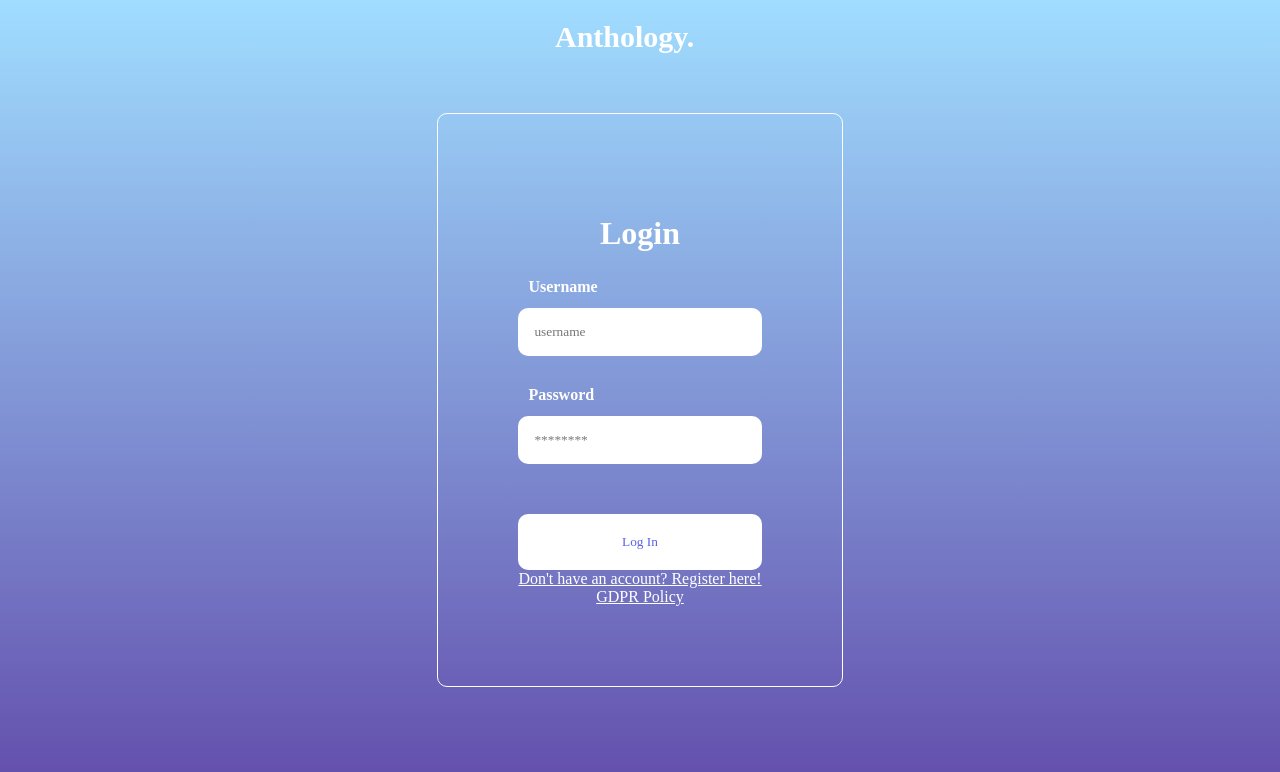
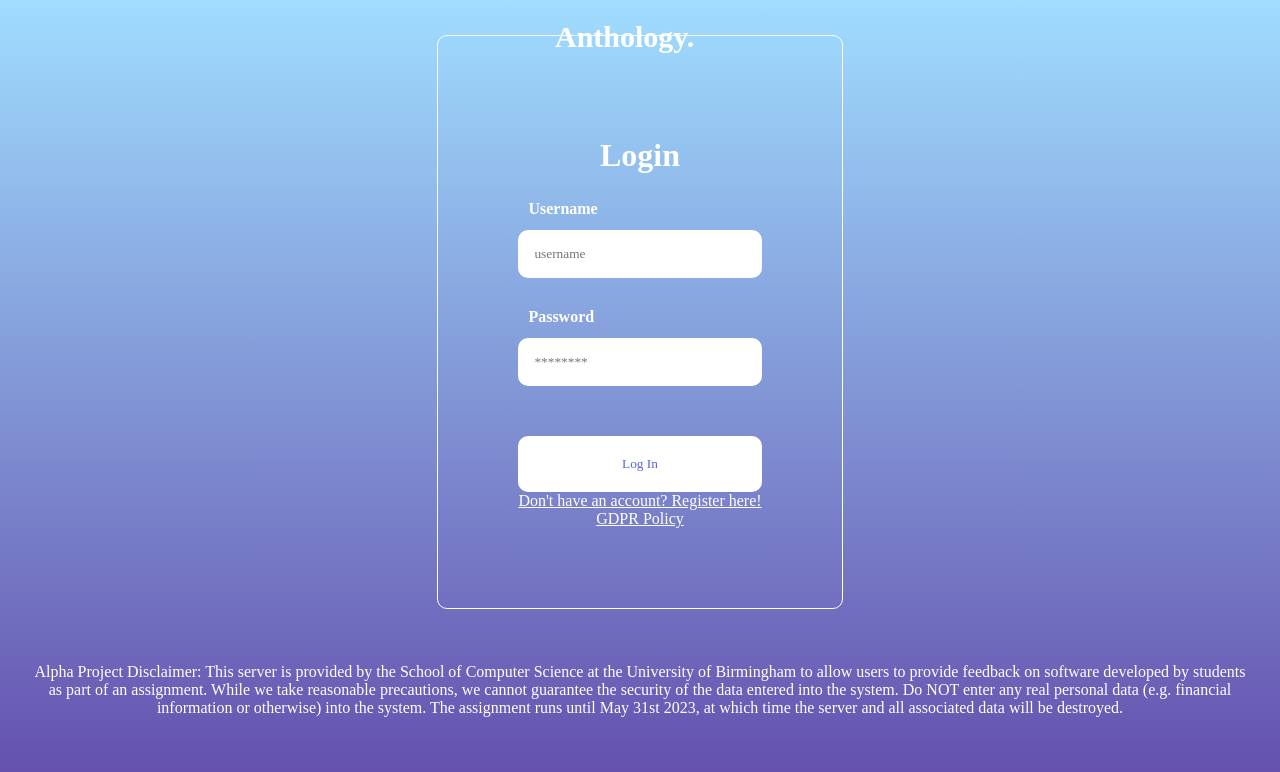
Before and after one commit to tmff/Anthology, a React (Create React App) app in the folder poemfrontend/: page /login in a window 1280 px wide. Shown: the top 772 px of the page. Built offline with nearby package versions, Linux system fonts and the light colour scheme.

Commit message:
chore: add disclaimer footer

```diff
--- a/poemfrontend/src/components/Base.jsx
+++ b/poemfrontend/src/components/Base.jsx
@@ -1,14 +1,18 @@
 import '../css/App.css';
+import { Footer } from './Footer';
 import Sidebar from './Sidebar';
 
 export const Base = (props) => {
     return (
-      <div className='App'>
-        { props.component }
-        <div id='outer-container'>
-          <div id='sidebar'>
-            <Sidebar pageWrapId={'page-wrap'} outerContainerId={'outer-container'}/>
+      <div>
+        <div className='App'>
+          { props.component }
+          <div id='outer-container'>
+            <div id='sidebar'>
+              <Sidebar pageWrapId={'page-wrap'} outerContainerId={'outer-container'}/>
+            </div>
           </div>
+          <Footer />
         </div>
       </div>
     )
--- /dev/null
+++ b/poemfrontend/src/components/Footer.jsx
@@ -0,0 +1,10 @@
+
+export const Footer = () => {
+
+    return (
+        <footer>
+            <p>Alpha Project Disclaimer: This server is provided by the School of Computer Science at the University of Birmingham to allow users to provide feedback on software developed by students as part of an assignment. While we take reasonable precautions, we cannot guarantee the security of the data entered into the system. Do NOT enter any real personal data (e.g. financial information or otherwise) into the system. The assignment runs until May 31st 2023, at which time the server and all associated data will be destroyed.</p>
+        </footer>
+
+    )
+}
--- a/poemfrontend/src/components/Greeting.jsx
+++ b/poemfrontend/src/components/Greeting.jsx
@@ -1,4 +1,5 @@
 
+import { Footer } from './Footer';
 import '../css/App.css';
 
 export const Title = (props) => {
@@ -10,6 +11,7 @@ export const Title = (props) => {
                 <div className='app-Title'>Anthology.</div>
             </div>
             { props.component }
+            <Footer />
         </div>
     )
 }
--- a/poemfrontend/src/css/App.css
+++ b/poemfrontend/src/css/App.css
@@ -6,6 +6,15 @@
   justify-content: center;
   color:  white;
   background: linear-gradient(var(--uranian-blue), var(--royal-purple));
+  padding-bottom: 10px;
+  flex-direction: column;
+}
+
+footer {
+  top: 50px;
+  left: 100px;
+  padding: 20px;
+  margin: 10px 10px 10px 10px;
 }
 
 ul {
--- a/poemfrontend/src/index.js
+++ b/poemfrontend/src/index.js
@@ -70,11 +70,13 @@ export const router = createBrowserRouter([
   {
     path: "edit-profile",
     element: <Base component={ <EditProfile /> }></Base>,
+    errorElement: <Base component={ <ErrorPage /> }></Base>,
     // loader: standardLoader,
   },
   {
     path: "highlight",
     element:<Base component={ <Highlight />}></Base>,
+    errorElement: <Base component={ <ErrorPage /> }></Base>,
     loader: standardLoader,
   },
   {
```
